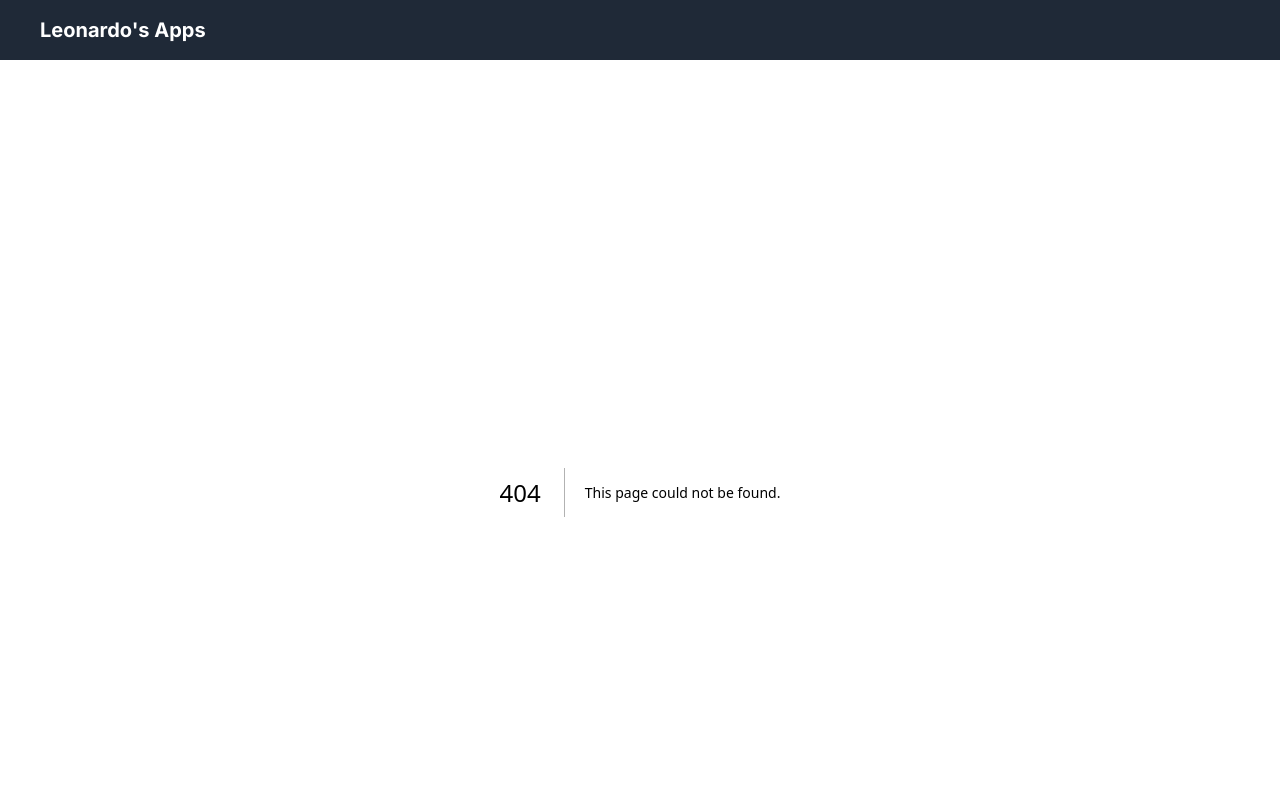
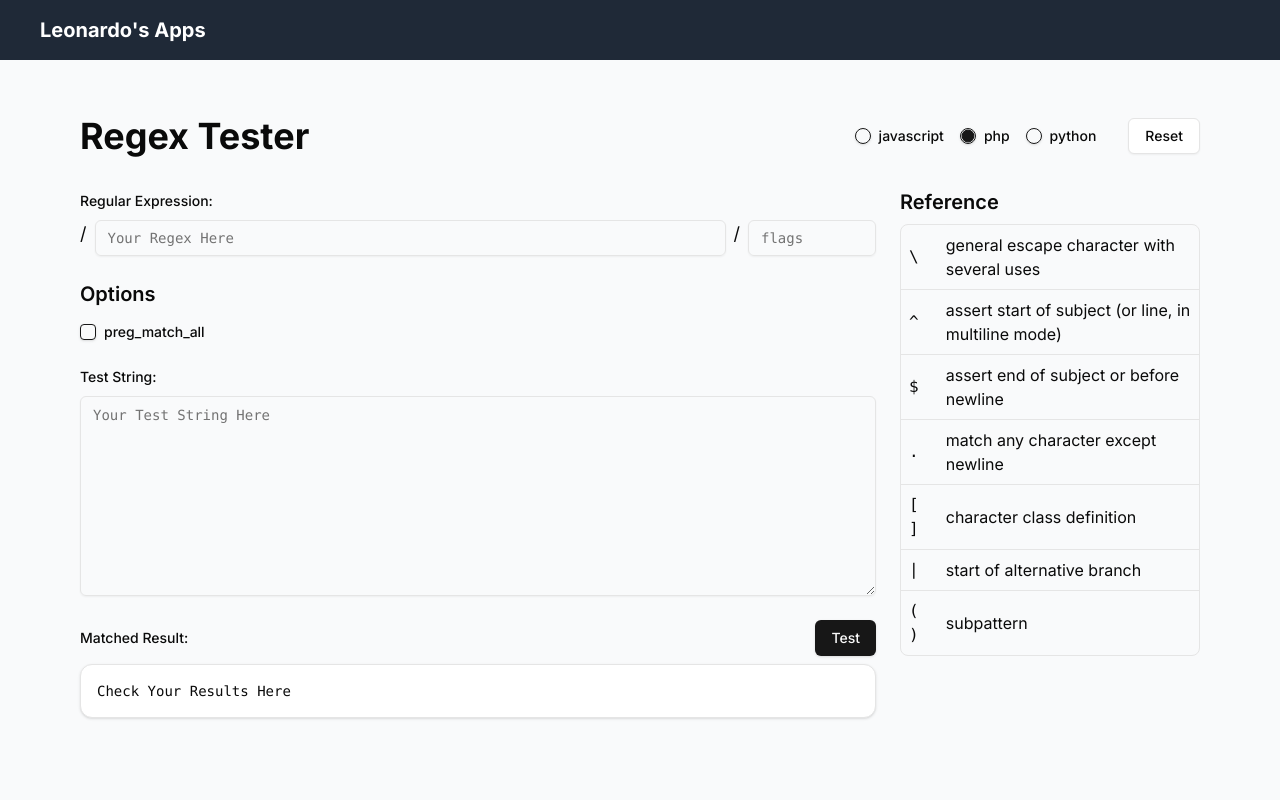
Before and after one commit to Tuanyk/leoapps, a Next.js app: page /tools/regex-tester in a window 1280 px wide. Before the commit this address had no page. Shown: the top 800 px of the page. Built offline with nearby package versions, Linux system fonts and the light colour scheme.

Commit message:
1733469230

```diff
--- a/app/page.tsx
+++ b/app/page.tsx
@@ -23,6 +23,7 @@ export default function Home() {
         <ToolCard href="/tools/decision-maker" title="Decision Maker" description="Random Choice Tool" />
         <ToolCard href="/tools/coin-toss" title="Coin Toss Tool" description="Quick and Fair Decision Making" />
         <ToolCard href="/tools/qr-generator" title="QR Code Generator" description="Create QR Codes for Text, URLs, and More" />
+        <ToolCard href="/tools/regex-tester" title="Online Regex Tester and Debugger" description="Support for JavaScript, PHP, and Python" />
       </div>
     </div>
   )
--- /dev/null
+++ b/app/tools/regex-tester/page.tsx
@@ -0,0 +1,20 @@
+import { Metadata } from 'next'
+import RegexTester from './regex-tester'
+import { BASE_URL } from '../../utils/config';
+
+export const metadata: Metadata = {
+  title: 'Online Regex Tester and Debugger',
+  description: 'Test and debug your regular expressions in real-time with support for JavaScript, PHP, and Python. Free online regex tester with syntax highlighting and reference guide.',
+  openGraph: {
+    title: 'Online Regex Tester and Debugger',
+    description: 'Test and debug your regular expressions in real-time with support for JavaScript, PHP, and Python.',
+    url: `${BASE_URL}/tools/regex-tester`,
+  },
+  alternates: {
+    canonical: `${BASE_URL}/tools/regex-tester`,
+  },
+}
+
+export default function Page() {
+  return <RegexTester />
+}
--- /dev/null
+++ b/app/tools/regex-tester/regex-tester.tsx
@@ -0,0 +1,186 @@
+'use client'
+
+import { useState } from 'react'
+import { RadioGroup, RadioGroupItem } from "@/components/ui/radio-group"
+import { Label } from "@/components/ui/label"
+import { Input } from "@/components/ui/input"
+import { Textarea } from "@/components/ui/textarea"
+import { Button } from "@/components/ui/button"
+import { Checkbox } from "@/components/ui/checkbox"
+import { Card } from "@/components/ui/card"
+
+type Language = 'javascript' | 'php' | 'python'
+
+export default function RegexTester() {
+  const [language, setLanguage] = useState<Language>('php')
+  const [regex, setRegex] = useState('')
+  const [flags, setFlags] = useState('')
+  const [testString, setTestString] = useState('')
+  const [pregMatchAll, setPregMatchAll] = useState(false)
+  const [result, setResult] = useState<string>('')
+
+  const handleTest = () => {
+    try {
+      if (!regex || !testString) {
+        setResult('Please enter both regex and test string')
+        return
+      }
+
+      let matches
+      if (language === 'javascript') {
+        const re = new RegExp(regex, flags)
+        matches = testString.match(re)
+      } else if (language === 'php') {
+        // Simulate PHP's preg_match behavior in JavaScript
+        const re = new RegExp(regex, flags + (pregMatchAll ? 'g' : ''))
+        matches = testString.match(re)
+      } else {
+        // Python-style regex simulation
+        const re = new RegExp(regex, flags)
+        matches = testString.match(re)
+      }
+
+      setResult(matches ? JSON.stringify(matches, null, 2) : 'No matches found')
+    } catch (error) {
+      setResult(`Error: ${error instanceof Error ? error.message : String(error)}`)
+    }
+  }
+
+  const handleReset = () => {
+    setRegex('')
+    setFlags('')
+    setTestString('')
+    setPregMatchAll(false)
+    setResult('')
+  }
+
+  return (
+    <div className="container mx-auto p-6 max-w-6xl">
+      <div className="flex justify-between items-center mb-8">
+        <h1 className="text-4xl font-bold">Regex Tester</h1>
+        <div className="flex items-center gap-8">
+          <RadioGroup
+            defaultValue="php"
+            value={language}
+            onValueChange={(value) => setLanguage(value as Language)}
+            className="flex gap-4"
+          >
+            <div className="flex items-center space-x-2">
+              <RadioGroupItem value="javascript" id="javascript" />
+              <Label htmlFor="javascript">javascript</Label>
+            </div>
+            <div className="flex items-center space-x-2">
+              <RadioGroupItem value="php" id="php" />
+              <Label htmlFor="php">php</Label>
+            </div>
+            <div className="flex items-center space-x-2">
+              <RadioGroupItem value="python" id="python" />
+              <Label htmlFor="python">python</Label>
+            </div>
+          </RadioGroup>
+          <Button variant="outline" onClick={handleReset}>
+            Reset
+          </Button>
+        </div>
+      </div>
+
+      <div className="grid grid-cols-1 md:grid-cols-[1fr,300px] gap-6">
+        <div className="space-y-6">
+          <div className="space-y-2">
+            <Label htmlFor="regex">Regular Expression:</Label>
+            <div className="flex gap-2">
+              <span className="text-lg">/</span>
+              <Input
+                id="regex"
+                value={regex}
+                onChange={(e) => setRegex(e.target.value)}
+                placeholder="Your Regex Here"
+                className="font-mono"
+              />
+              <span className="text-lg">/</span>
+              <Input
+                value={flags}
+                onChange={(e) => setFlags(e.target.value)}
+                placeholder="flags"
+                className="font-mono w-32"
+              />
+            </div>
+          </div>
+
+          <div className="space-y-4">
+            <h2 className="text-xl font-semibold">Options</h2>
+            <div className="flex items-center space-x-2">
+              <Checkbox
+                id="pregMatchAll"
+                checked={pregMatchAll}
+                onCheckedChange={(checked) => setPregMatchAll(checked as boolean)}
+              />
+              <Label htmlFor="pregMatchAll">preg_match_all</Label>
+            </div>
+          </div>
+
+          <div className="space-y-2">
+            <Label htmlFor="testString">Test String:</Label>
+            <Textarea
+              id="testString"
+              value={testString}
+              onChange={(e) => setTestString(e.target.value)}
+              placeholder="Your Test String Here"
+              className="font-mono min-h-[200px]"
+            />
+          </div>
+
+          <div className="space-y-2">
+            <div className="flex justify-between items-center">
+              <Label>Matched Result:</Label>
+              <Button onClick={handleTest}>Test</Button>
+            </div>
+            <Card className="p-4">
+              <pre className="whitespace-pre-wrap font-mono text-sm">
+                {result || 'Check Your Results Here'}
+              </pre>
+            </Card>
+          </div>
+        </div>
+
+        <div className="space-y-2">
+          <h2 className="text-xl font-semibold">Reference</h2>
+          <div className="border rounded-lg overflow-y-auto max-h-[600px]">
+            <table className="w-full">
+              <tbody className="divide-y">
+                <tr className="hover:bg-muted/50">
+                  <td className="p-2 font-mono">\</td>
+                  <td className="p-2">general escape character with several uses</td>
+                </tr>
+                <tr className="hover:bg-muted/50">
+                  <td className="p-2 font-mono">^</td>
+                  <td className="p-2">assert start of subject (or line, in multiline mode)</td>
+                </tr>
+                <tr className="hover:bg-muted/50">
+                  <td className="p-2 font-mono">$</td>
+                  <td className="p-2">assert end of subject or before newline</td>
+                </tr>
+                <tr className="hover:bg-muted/50">
+                  <td className="p-2 font-mono">.</td>
+                  <td className="p-2">match any character except newline</td>
+                </tr>
+                <tr className="hover:bg-muted/50">
+                  <td className="p-2 font-mono">[ ]</td>
+                  <td className="p-2">character class definition</td>
+                </tr>
+                <tr className="hover:bg-muted/50">
+                  <td className="p-2 font-mono">|</td>
+                  <td className="p-2">start of alternative branch</td>
+                </tr>
+                <tr className="hover:bg-muted/50">
+                  <td className="p-2 font-mono">( )</td>
+                  <td className="p-2">subpattern</td>
+                </tr>
+              </tbody>
+            </table>
+          </div>
+        </div>
+      </div>
+    </div>
+  )
+}
--- /dev/null
+++ b/components/ui/checkbox.tsx
@@ -0,0 +1,30 @@
+"use client"
+
+import * as React from "react"
+import * as CheckboxPrimitive from "@radix-ui/react-checkbox"
+import { Check } from "lucide-react"
+
+import { cn } from "@/lib/utils"
+
+const Checkbox = React.forwardRef<
+  React.ElementRef<typeof CheckboxPrimitive.Root>,
+  React.ComponentPropsWithoutRef<typeof CheckboxPrimitive.Root>
+>(({ className, ...props }, ref) => (
+  <CheckboxPrimitive.Root
+    ref={ref}
+    className={cn(
+      "peer h-4 w-4 shrink-0 rounded-sm border border-primary shadow focus-visible:outline-none focus-visible:ring-1 focus-visible:ring-ring disabled:cursor-not-allowed disabled:opacity-50 data-[state=checked]:bg-primary data-[state=checked]:text-primary-foreground",
+      className
+    )}
+    {...props}
+  >
+    <CheckboxPrimitive.Indicator
+      className={cn("flex items-center justify-center text-current")}
+    >
+      <Check className="h-4 w-4" />
+    </CheckboxPrimitive.Indicator>
+  </CheckboxPrimitive.Root>
+))
+Checkbox.displayName = CheckboxPrimitive.Root.displayName
+
+export { Checkbox }
--- a/package.json
+++ b/package.json
@@ -9,6 +9,7 @@
     "lint": "next lint"
   },
   "dependencies": {
+    "@radix-ui/react-checkbox": "^1.1.2",
     "@radix-ui/react-label": "^2.1.0",
     "@radix-ui/react-radio-group": "^1.2.1",
     "@radix-ui/react-select": "^2.1.2",
```
Also changed, not shown: 1 other file (tests, documents, lock files or other folders).
